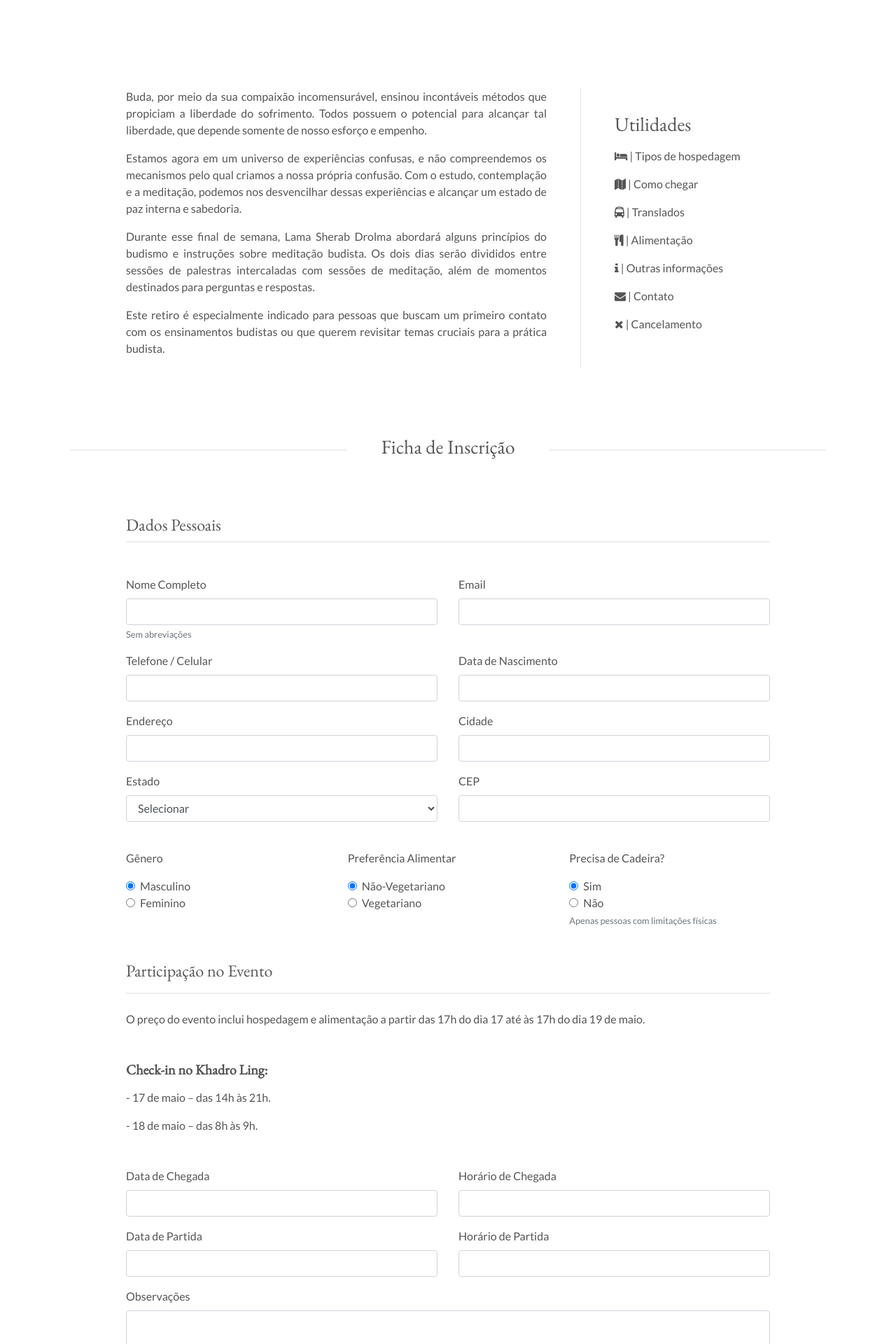
After one commit to davelopeer/chagdud, a Django app: template khadro_ling/templates/khadro_ling/event_detail.html in a window 1280 px wide. The commit adds this page. Shown: the part 669-2589 px from the top of the page at 70% size. Run offline with Django 3.2, Linux system fonts and the light colour scheme; the template is opened without the code that fills it, so the values that code supplies are empty; some libraries are stand-ins or nearby versions.

Commit message:
Create event detail template without integration to database.

```diff
--- a/khadro_ling/templates/khadro_ling/base.html
+++ b/khadro_ling/templates/khadro_ling/base.html
@@ -56,7 +56,7 @@
                   <a class="nav-link text-black-50" href="{% url 'khadroling:about-us' %}">Quem somos</a>
                 </li>
                 <li class="nav-item">
-                  <a class="nav-link text-black-50" href="{% url 'khadroling:event' %}">Eventos</a>
+                  <a class="nav-link text-black-50" href="{% url 'khadroling:event-list' %}">Eventos</a>
                 </li>
                 <li class="nav-item">
                   <a class="nav-link text-black-50" href="#">Oferendas</a>
@@ -70,7 +70,7 @@
         <nav class="menu-mobile">
           <ul>
             <li><a href="{% url 'khadroling:about-us' %}">Quem somos</a></li>
-            <li><a href="{% url 'khadroling:event' %}">Eventos</a></li>
+            <li><a href="{% url 'khadroling:event-list' %}">Eventos</a></li>
             <li><a href="#">Oferendas</a></li>
           </ul>
         </nav>
--- /dev/null
+++ b/khadro_ling/templates/khadro_ling/event_detail.html
@@ -0,0 +1,378 @@
+{% extends 'khadro_ling/base.html' %}
+{% load static %}
+
+{% block head %}
+<title>Evento | Khadro Ling</title>
+{% endblock %}
+
+{% block body %}
+<div class="container tituloEvento">
+  <div class="col-md-6">
+    <div class="row">
+    <div class="data col-md-1 mb-2">
+      <p class="diaData">29</p>
+      <p class="mesData">jun</p>
+    </div>
+    <div class="col-md-9">
+<h1 class="mb-3 titulo text-dark">Retiro de Introdução ao Budismo</h1>
+    </div>
+  </div>
+  </div>
+</div>
+<div class="bannerSobre" style="background-color:#333">
+  <div class="container">
+    <div class="row">
+      <div class="col-md-5 col-sm-12 text-white mt-5 pt-1">
+        <p><i class="fa fa-user" aria-hidden="true"></i> | Com Lama Sherab</p>
+        <p><i class="fa fa-calendar" aria-hidden="true"></i> | De 18, às 9h, a 19 de maio, às 17h, de 2019</p>
+        <p><i class="fa fa-check-square-o" aria-hidden="true"></i> | Não há pré-requisitos para a participação neste evento.</p>
+        <p><i class="fa fa-map-marker" aria-hidden="true"></i> | Chagdud Gonpa Khadro Ling</p>
+      </div>
+      <div class="col-md-7 col-sm-12 pt-1">
+        <img class="imgEvento" src="{% static 'khadro_ling/images/khadro.jpg' %}" width="100%">
+
+      </div>
+      </div>
+    </div>
+  </div>
+</div>
+
+<main>
+  <div class="sobre">
+    <div class="container">
+      <div id="evento" >
+        <div class="row align-items-center">
+          <div class="mb-5 col-md-7 offset-md-1 offset-md-0 col-sm-12 text-justify border-right pr-5">
+            <p>
+              Buda, por meio da sua compaixão incomensurável, ensinou
+              incontáveis métodos que propiciam a liberdade do sofrimento.
+              Todos possuem o potencial para alcançar tal liberdade, que depende
+              somente de nosso esforço e empenho.</p>
+
+              <p>Estamos agora em um universo de experiências confusas, e
+                não compreendemos os mecanismos pelo qual criamos a nossa própria
+                confusão. Com o estudo, contemplação e a meditação, podemos nos desvencilhar
+                dessas experiências e alcançar um estado de paz interna e sabedoria.</p>
+
+              <p>Durante esse final de semana, Lama Sherab Drolma abordará alguns princípios do
+                budismo e instruções sobre meditação budista. Os dois dias serão divididos entre
+                sessões de palestras intercaladas com sessões de meditação, além de momentos
+                destinados para perguntas e respostas.
+              </p>
+
+              <p>Este retiro é especialmente indicado para pessoas que buscam um primeiro contato com
+                os ensinamentos budistas ou que querem revisitar temas cruciais para a prática budista.</p>
+
+          </div>
+          <div class="col-md-4 col-sm-12 mb-5 pl-5">
+            <h3 class="titulo mb-3"> Utilidades</h3>
+            <p><i class="fa fa-bed" aria-hidden="true"></i> | Tipos de hospedagem</p>
+            <p><i class="fa fa-map" aria-hidden="true"></i> | Como chegar</p>
+            <p><i class="fa fa-bus" aria-hidden="true"></i> | Translados</p>
+            <p><i class="fa fa-cutlery" aria-hidden="true"></i> | Alimentação</p>
+            <p><i class="fa fa-info" aria-hidden="true"></i> | Outras informações</p>
+            <p><i class="fa fa-envelope" aria-hidden="true"></i> | Contato</p>
+            <p><i class="fa fa-times" aria-hidden="true"></i> | Cancelamento</p>
+          </div>
+
+
+  </div>
+
+  <div class="col-12 d-flex justify-content-center align-items-center py-5">
+    <b></b>
+    <h3 class="text-center titulo mr-5 ml-5"> Ficha de Inscrição </h3>
+    <b></b>
+  </div>
+
+  <div class="row mt-4">
+    <div class="col-md-10 offset-md-1 offset-md-0 col-sm-12">
+
+        <h4 class="titulo">Dados Pessoais </h4>
+        <b></b>
+
+      <div class="row mt-5">
+        <div class="col-md">
+      <form>
+        <div class="form-group">
+          <label for="nome">Nome Completo</label>
+          <input type="text" class="form-control" id="nome" name="nome">
+          <small id="passwordHelpBlock" class="form-text text-muted">
+            Sem abreviações
+          </small>
+        </div>
+      </div>
+      <div class="col-md">
+        <div class="form-group">
+          <label for="email">Email</label>
+          <input type="email" class="form-control" id="email" name="email">
+        </div>
+      </div>
+      </div>
+      <div class="row">
+        <div class="col-md">
+      <form>
+        <div class="form-group">
+          <label for="telefone">Telefone / Celular</label>
+          <input type="number" class="form-control" id="telefone" name="telefone">
+        </div>
+      </div>
+      <div class="col-md">
+        <div class="form-group">
+          <label for="dataNascimento">Data de Nascimento</label>
+          <input type="number" class="form-control" id="dataNascimento" name="dataNascimento">
+        </div>
+      </div>
+      </div>
+      <div class="row">
+        <div class="col-md">
+      <form>
+        <div class="form-group">
+          <label for="endereco">Endereço</label>
+          <input type="text" class="form-control" id="endereco" name="endereco">
+        </div>
+      </div>
+      <div class="col-md">
+        <div class="form-group">
+          <label for="cidade">Cidade</label>
+          <input type="email" class="form-control" id="cidade" name="cidade">
+        </div>
+      </div>
+      </div>
+      <div class="row">
+        <div class="col-md">
+        <div class="form-group">
+          <label for="Estado">Estado</label>
+          <select id="Estado" class="form-control" name="estado">
+            <option selected>Selecionar</option>
+            <option>...</option>
+          </select>
+        </div>
+      </div>
+      <div class="col-md">
+        <div class="form-group">
+          <label for="CEP">CEP</label>
+          <input type="text" class="form-control" id="CEP" name="CEP">
+        </div>
+      </div>
+      </div>
+      <div class="row mt-4">
+        <div class="col-md">
+          <p>Gênero</p>
+        <div class="form-check mt-2">
+      <input class="form-check-input" type="radio" name="genero" id="masculino" value="masculino" checked>
+      <label class="form-check-label" for="masculino">
+        Masculino
+      </label>
+    </div>
+    <div class="form-check">
+      <input class="form-check-input" type="radio" name="genero" id="feminino" value="feminino">
+      <label class="form-check-label" for="feminino">
+        Feminino
+      </label>
+    </div>
+    </div>
+    <div class="col-md">
+      <p>Preferência Alimentar</p>
+    <div class="form-check mt-2">
+  <input class="form-check-input" type="radio" name="alimentar" id="naoVegetariano" value="naoVegetariano" checked>
+  <label class="form-check-label" for="naoVegetariano">
+    Não-Vegetariano
+  </label>
+</div>
+<div class="form-check">
+  <input class="form-check-input" type="radio" name="alimentar" id="Vegetariano" value="Vegetariano">
+  <label class="form-check-label" for="Vegetariano">
+    Vegetariano
+  </label>
+</div>
+</div>
+<div class="col-md">
+  <p>Precisa de Cadeira?</p>
+<div class="form-check mt-2">
+<input class="form-check-input" type="radio" name="cadeira" id="sim" value="sim" checked>
+<label class="form-check-label" for="sim">
+Sim
+</label>
+</div>
+<div class="form-check">
+<input class="form-check-input" type="radio" name="cadeira" id="nao" value="nao">
+<label class="form-check-label" for="nao">
+Não
+</label>
+</div>
+<small id="passwordHelpBlock" class="form-text text-muted">
+Apenas pessoas com limitações físicas
+</small>
+</div>
+  </div>
+  </div>
+
+  <div class="col-md-10 offset-md-1 offset-md-0 col-sm-12">
+
+    <h4 class="titulo mt-5 mb-3">Participação no Evento </h4>
+    <b></b>
+
+    <div class="mt-4">
+    <p>O preço do evento inclui hospedagem e alimentação a partir das 17h do dia 17 até às 17h do dia 19 de maio.</p>
+
+    <h5 class="titulo mt-5 mb-3"><strong>Check-in no Khadro Ling:</strong></h5>
+    <p> - 17 de maio – das 14h às 21h.</p>
+    <p> - 18 de maio – das 8h às 9h.</p>
+    </div>
+
+    <div class="row mt-5">
+      <div class="col-md">
+    <form>
+      <div class="form-group">
+        <label for="dataChegada">Data de Chegada</label>
+        <input type="text" class="form-control" id="dataChegada" name="dataChegada">
+      </div>
+    </div>
+    <div class="col-md">
+      <div class="form-group">
+        <label for="horaChegada">Horário de Chegada</label>
+        <input type="email" class="form-control" id="horaChegada" name="horaChegada">
+      </div>
+    </div>
+    </div>
+    <div class="row">
+      <div class="col-md">
+    <form>
+      <div class="form-group">
+        <label for="dataPartida">Data de Partida</label>
+        <input type="text" class="form-control" id="dataPartida" name="dataPartida">
+      </div>
+    </div>
+    <div class="col-md">
+      <div class="form-group">
+        <label for="horaPartida">Horário de Partida</label>
+        <input type="email" class="form-control" id="horaPartida" name="horaPartida">
+      </div>
+    </div>
+    </div>
+    <div class="row">
+      <div class="col-md">
+    <form>
+      <div class="form-group">
+        <label for="observacoes">Observações</label>
+        <textarea class="form-control" id="observacoes"  name="observacoes" rows="3"></textarea>
+      </div>
+    </div>
+    </div>
+    </div>
+
+    <div class="col-md-10 offset-md-1 offset-md-0 col-sm-12">
+
+      <h4 class="titulo mt-5 mb-3">Opções do Eventos </h4>
+      <b></b>
+
+      <div class=" inverteMobile row mt-4">
+        <div class="col-md pt-5 mt-4">
+          <p>Evento completo</p>
+        <div class="form-check mt-2">
+      <input class="form-check-input" type="radio" name="evento" id="amitaba" value="amitaba" checked>
+      <label class="form-check-label" for="amitaba">
+        Alimentação e hospedagem no Amitaba:R$ 414,00
+      </label>
+    </div>
+    <div class="form-check">
+      <input class="form-check-input" type="radio" name="evento" id="retiro" value="retiro">
+      <label class="form-check-label" for="retiro">
+        Alimentação e hospedagem na casa de retiro: R$ 394,00
+      </label>
+    </div>
+    <div class="form-check">
+      <input class="form-check-input" type="radio" name="evento" id="dormitorio" value="dormitorio">
+      <label class="form-check-label" for="dormitorio">
+        Alimentação e hospedagem no dormitório: R$ 340,00
+      </label>
+    </div>
+    <div class="form-check">
+      <input class="form-check-input" type="radio" name="evento" id="semHospedagem" value="semHospedagem">
+      <label class="form-check-label" for="semHospedagem">
+        Alimentação e sem hospedagem: R$ 296,00
+      </label>
+    </div>
+
+    <div class="form-check mt-5">
+      <input class="form-check-input" type="checkbox" value="aceito" id="aceitoPolitica">
+      <label class="form-check-label" for="aceitoPolitica">
+        Li e aceito a política de cancelamento de participação em eventos.
+      </label>
+    </div>
+
+    <button type="submit" class="btn btn-primary mt-5">Enviar</button>
+    </div>
+    <div class="col-md bg-light mt-4 p-5">
+      <p>Tipos de Hospedagem</p>
+
+      <div class="row">
+          <ul class="nav nav-pills mb-3" id="pills-tab" role="tablist">
+            <li class="nav-item itemAcomodacao">
+              <a class="nav-link linkAcomodacao active" id="pills-home-tab" data-toggle="pill" href="#pills-home" role="tab" aria-controls="pills-home" aria-selected="true">Casa Amitaba</a>
+            </li>
+            <li class="nav-item">
+              <a class="nav-link linkAcomodacao" id="pills-profile-tab" data-toggle="pill" href="#pills-profile" role="tab" aria-controls="pills-profile" aria-selected="false">Casa de Retiro 1</a>
+            </li>
+            <li class="nav-item">
+              <a class="nav-link linkAcomodacao" id="pills-contact-tab" data-toggle="pill" href="#pills-contact" role="tab" aria-controls="pills-contact" aria-selected="false">Casa de Retiro 2</a>
+            </li>
+            <li class="nav-item">
+              <a class="nav-link linkAcomodacao" id="pills-contact-tab" data-toggle="pill" href="#pills-contact" role="tab" aria-controls="pills-contact" aria-selected="false">Dormitório</a>
+            </li>
+          </ul>
+          <div class="tab-content bg-white p-3" id="pills-tabContent">
+            <div class="tab-pane fade show active" id="pills-home" role="tabpanel" aria-labelledby="pills-home-tab">
+              Localizada próxima ao templo; possui quartos com camas de solteiro para três pessoas.
+              Os banheiros – feminino e masculino – são de uso comum entre os hóspedes de todos os quartos.
+              Roupas de cama, banho, cobertor e travesseiro são fornecidos nesta acomodação.
+            </div>
+            <div class="tab-pane fade" id="pills-profile" role="tabpanel" aria-labelledby="pills-profile-tab">
+              Localizada próxima ao templo; possui quartos com camas de solteiro para três pessoas.
+              Os banheiros – feminino e masculino – são de uso comum entre os hóspedes de todos os quartos.
+              Roupas de cama, banho, cobertor e travesseiro são fornecidos nesta acomodação.
+            </div>
+            <div class="tab-pane fade" id="pills-contact" role="tabpanel" aria-labelledby="pills-contact-tab">
+              Localizada próxima ao templo; possui quartos com camas de solteiro para três pessoas.
+              Os banheiros – feminino e masculino – são de uso comum entre os hóspedes de todos os quartos.
+              Roupas de cama, banho, cobertor e travesseiro são fornecidos nesta acomodação.
+            </div>
+            <div class="tab-pane fade" id="pills-contact" role="tabpanel" aria-labelledby="pills-contact-tab">
+              Localizada próxima ao templo; possui quartos com camas de solteiro para três pessoas.
+              Os banheiros – feminino e masculino – são de uso comum entre os hóspedes de todos os quartos.
+              Roupas de cama, banho, cobertor e travesseiro são fornecidos nesta acomodação.
+            </div>
+
+          </div>
+
+          <div class="mt-5 text-justify acomodacoes">
+          <p>Somente é permitido hospedar-se no Khadro Ling durante eventos e retiros.
+            A hospedagem é restrita a praticantes budistas.</p>
+
+          <p>Há um número limitado de vagas em cada tipo de acomodação e a p
+            rioridade de escolha será dada às pessoas que se inscreverem primeiro.</p>
+
+          <p>O Khadro Ling não é responsável pelo transporte dos participantes para os
+            alojamentos durante o retiro.</p>
+            </div>
+        </div>
+      </div>
+
+
+
+
+
+</div>
+
+
+
+  </form>
+
+
+
+  </div>
+  </div>
+  </div>
+  </div>
+</main>
+{% endblock %}
--- a/khadro_ling/templates/khadro_ling/event_list.html
+++ b/khadro_ling/templates/khadro_ling/event_list.html
@@ -32,7 +32,7 @@
               budistas anteriormente. Durante esse retiro, Lama Sherab Drolma transmitirá os
               ensinamentos sobre os princípios básicos do budismo e instruções sobre meditação.
             </span>
-            <span class="d-block mt-3"><a class="link" href="eventoEspecifico.html">Saiba mais</a></span>
+            <span class="d-block mt-3"><a class="link" href="{% url 'khadroling:event-detail' 1 %}">Saiba mais</a></span>
           </div>
           <div class="col-md-5 col-sm-12 d-flex mb-5">
             <img class="rounded" src="{% static 'khadro_ling/images/khadro.jpg' %}" width="100%">
--- a/khadro_ling/urls.py
+++ b/khadro_ling/urls.py
@@ -1,11 +1,12 @@
 from django.urls import path
-from khadro_ling.views import HomeView, AboutUsView, EventListView
+from khadro_ling.views import HomeView, AboutUsView, EventListView, EventDetailView
 
 
 app_name = 'khadroling'
 
 urlpatterns = [
     path('', HomeView.as_view(), name='home'),
-    path('quem-somos', AboutUsView.as_view(), name='about-us'),
-    path('evento', EventListView.as_view(), name='event'),
+    path('quem-somos/', AboutUsView.as_view(), name='about-us'),
+    path('evento/', EventListView.as_view(), name='event-list'),
+    path('evento/<int:pk>/', EventDetailView.as_view(), name='event-detail'),
 ]
--- a/khadro_ling/views.py
+++ b/khadro_ling/views.py
@@ -13,3 +13,8 @@ class AboutUsView(TemplateView):
 class EventListView(ListView):
     model = Event
     context_object_name = 'event_list'
+
+
+class EventDetailView(DetailView):
+    model = Event
+    context_object_name = 'event'
```
